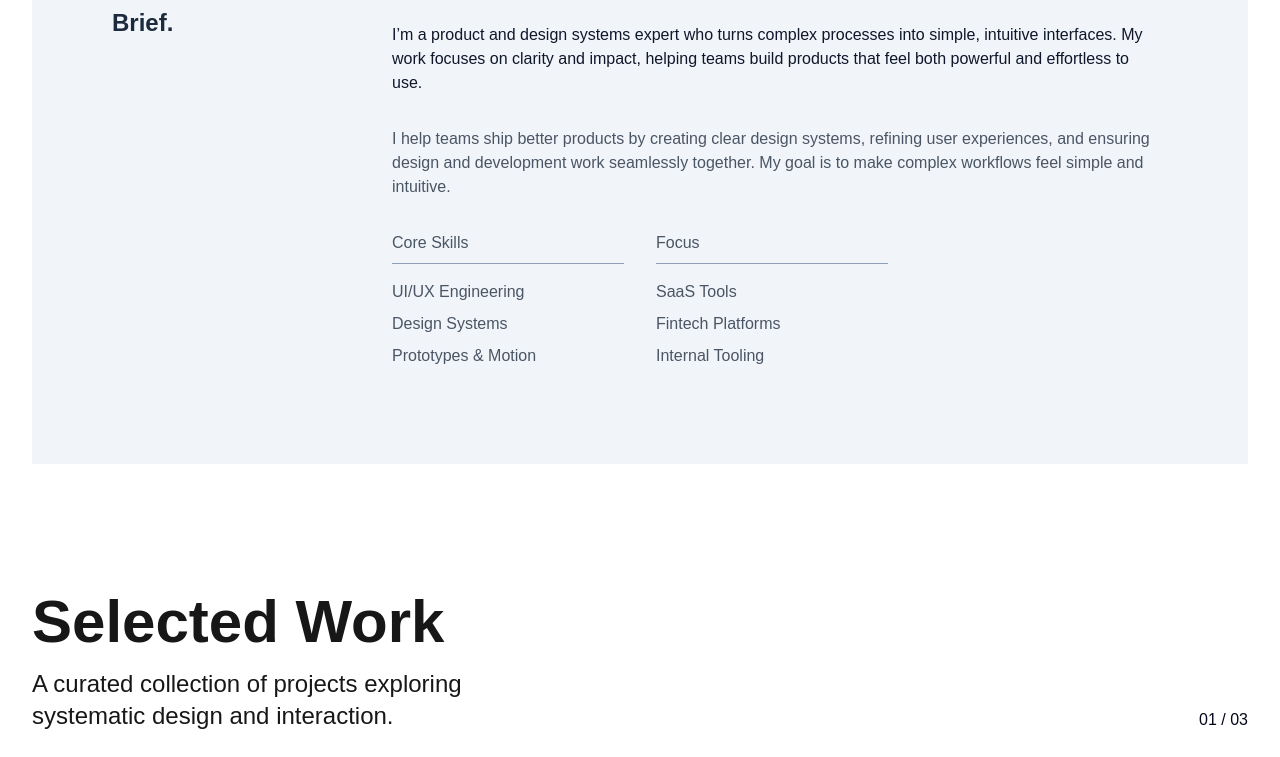
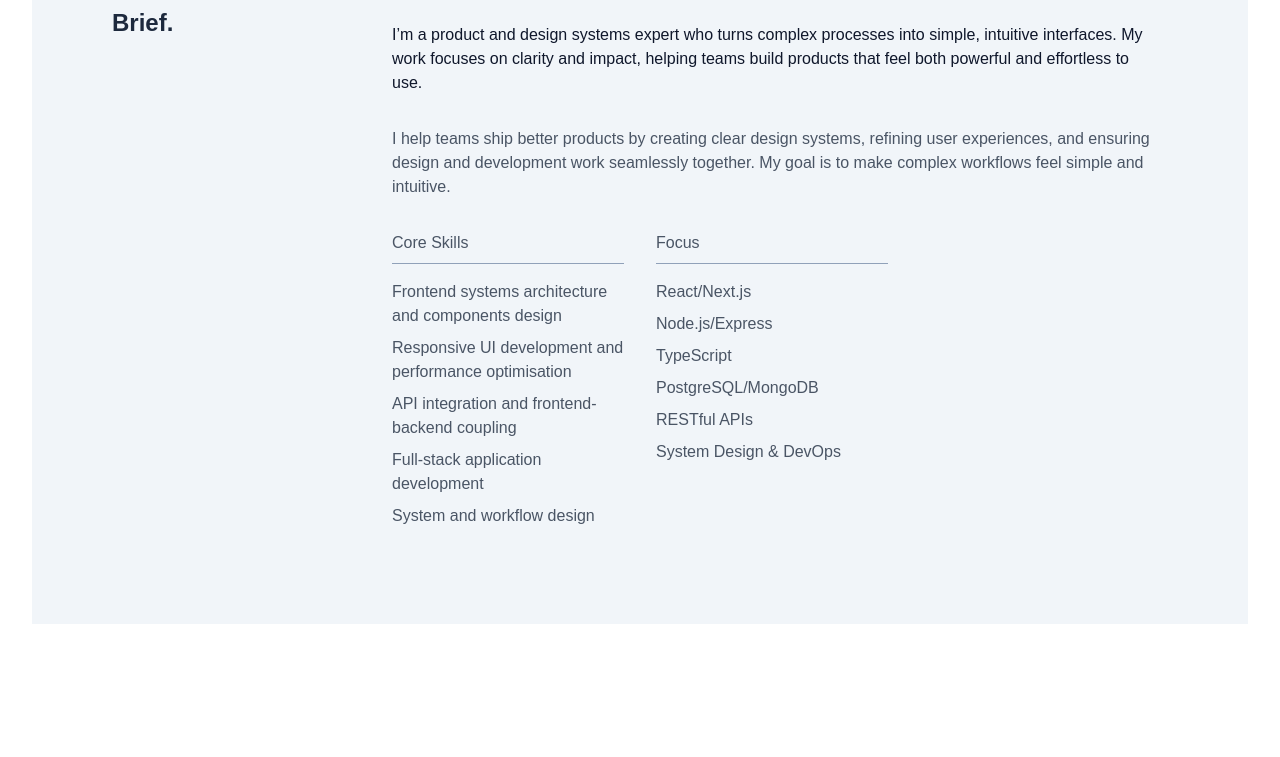
Before and after one commit to donvix7/Daniel-Nwachi-portfolio, a Next.js app: page / in a window 1280 px wide. Shown: the part 966-1723 px from the top of the page. Built offline with nearby package versions, Linux system fonts and the light colour scheme.

Commit message:
fixed image

```diff
--- a/app/about/page.jsx
+++ b/app/about/page.jsx
@@ -25,10 +25,10 @@ const About = () => {
             <div className="aspect-square bg-slate-100 overflow-hidden transition-all duration-700 fade-in">
               <Image
                 alt="Profile Photo"
-                className="w-full h-full object-cover "
+                className="w-[750px] h-[900px] object-cover "
                 src={screenshotUrl}
-                width={500}
-                height={500}
+                width={750}
+                height={900}
               />
             </div>
           </div>
--- a/app/page.js
+++ b/app/page.js
@@ -26,7 +26,7 @@ const Homepage = () => {
         {/* Hero Section */}
         <section className="max-w-container-max mx-auto flex flex-col md:flex-row items-center gap-4">
           <div className="flex-1 gap-4 px-5 text-center sm:text-left sm:p-10 mt-20">
-            <span className="font-label-sm text-label-sm text-secondary uppercase tracking-[0.2em]">Product Designer</span>
+            <span className="font-label-sm text-label-sm text-secondary uppercase tracking-[0.2em]">Software Engineer</span>
             <h1 className="font-bold my-10 text-7xl sm:text-7xl  text-center md:text-left">
               Creating utility through invisible design.
             </h1>
@@ -74,17 +74,23 @@ const Homepage = () => {
                   <div className='flex flex-col gap-4'>
                     <span className="block border-b border-slate-400  pb-2">Core Skills</span>
                     <ul className="space-y-2">
-                      <li>UI/UX Engineering</li>
-                      <li>Design Systems</li>
-                      <li>Prototypes &amp; Motion</li>
+                      <li>Frontend systems architecture and components design</li>
+                      <li>Responsive UI development and performance optimisation</li>
+                      <li>API integration and frontend-backend coupling</li>
+                      <li>Full-stack application development</li>
+                      <li>System and workflow design</li>
+
                     </ul>
                   </div>
                   <div className='flex flex-col gap-4'>
                     <span className="w-full  border-b border-slate-400 inline-block pb-2">Focus</span>
                     <ul className="space-y-2">
-                      <li>SaaS Tools</li>
-                      <li>Fintech Platforms</li>
-                      <li>Internal Tooling</li>
+                      <li>React/Next.js</li>
+                      <li>Node.js/Express</li>
+                      <li>TypeScript</li>
+                      <li>PostgreSQL/MongoDB</li>
+                      <li>RESTful APIs</li>
+                      <li>System Design & DevOps</li>
                     </ul>
                   </div>
                 </div>
```
